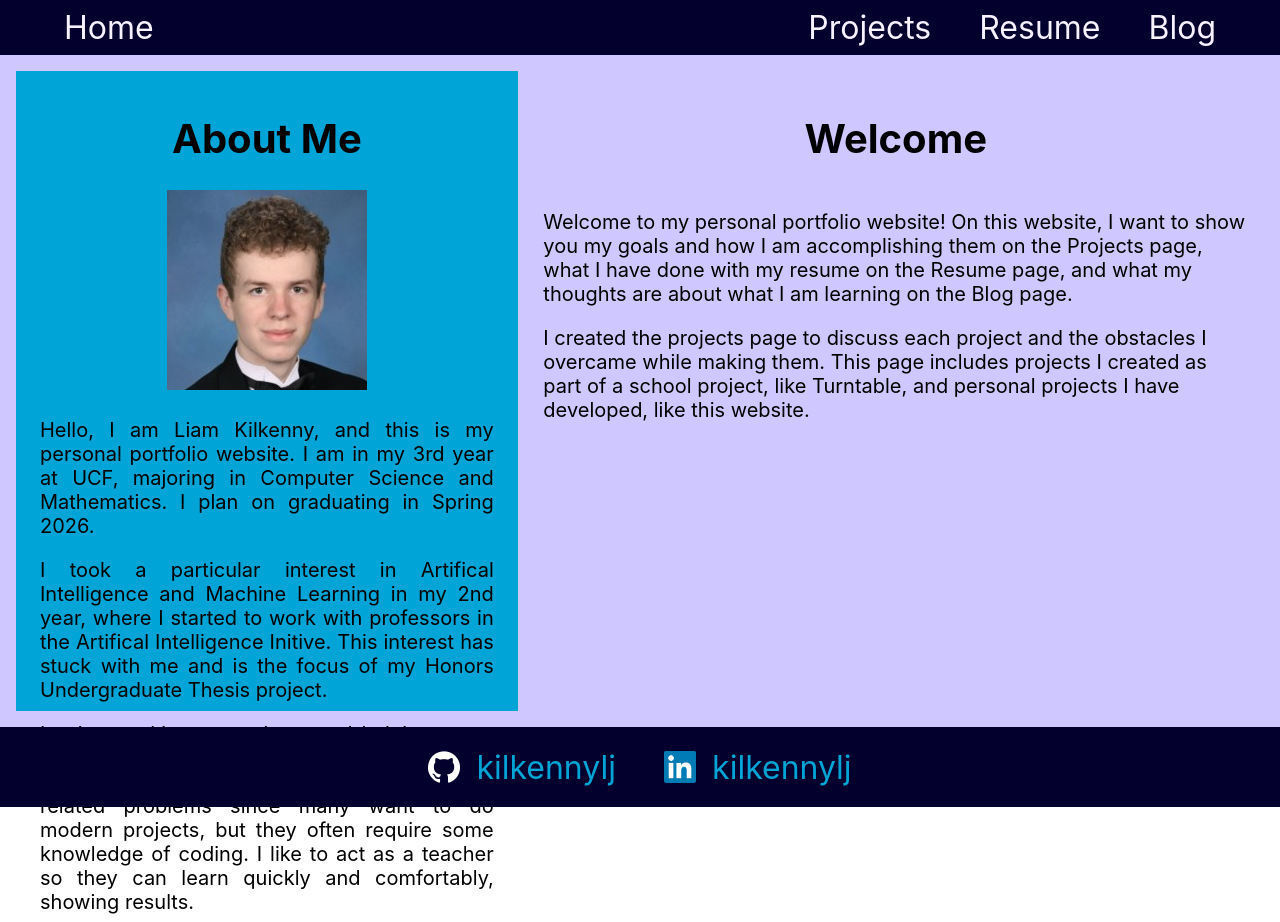
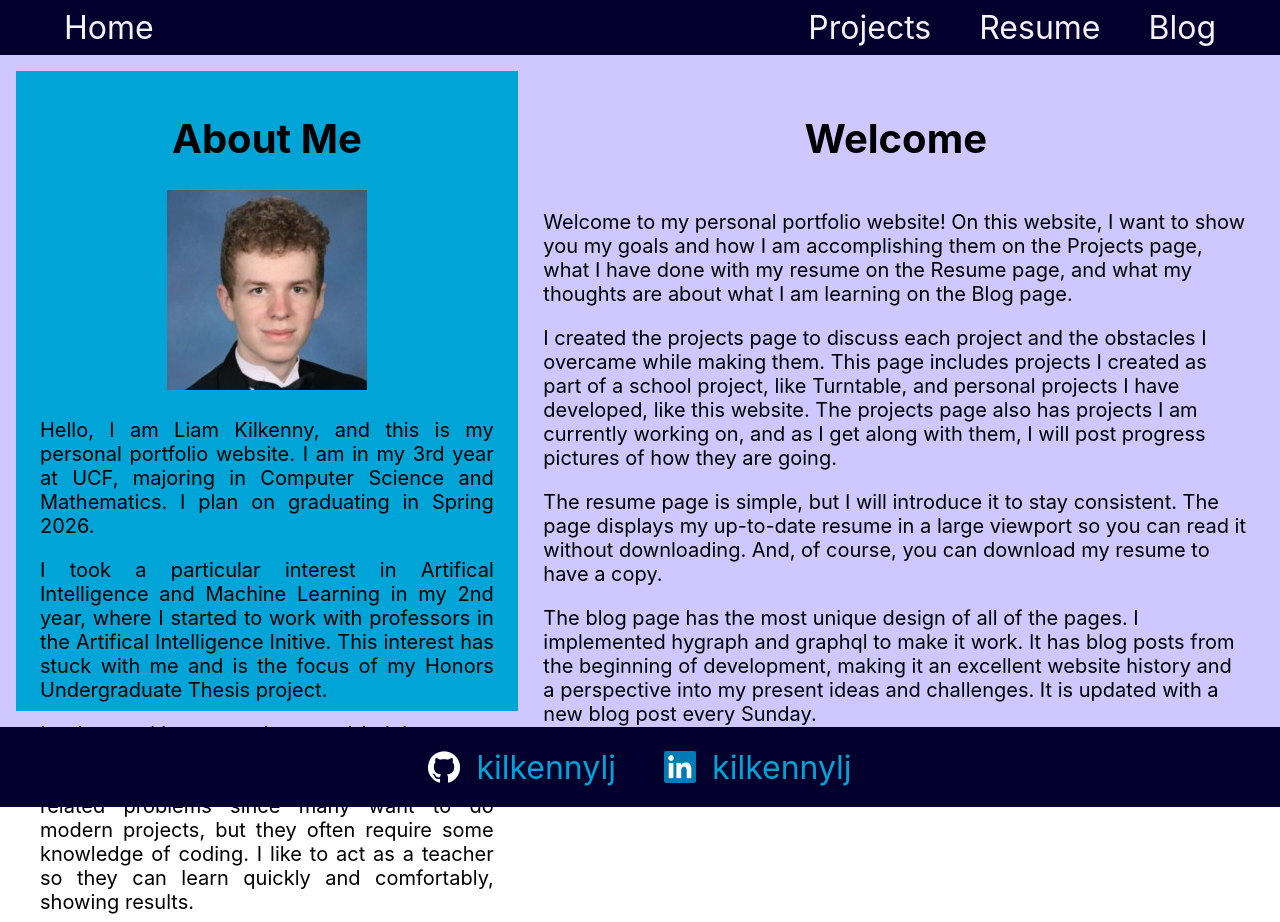
Before and after one commit to kilkennylj/kilkennylj.github.io, a React (Create React App) app: page / in a window 1280 px wide. Shown: the top 922 px of the page. Built offline with nearby package versions, Linux system fonts and the light colour scheme.

Commit message:
Finished home page content, started blog

```diff
--- a/package.json
+++ b/package.json
@@ -6,8 +6,13 @@
     "@testing-library/jest-dom": "^5.17.0",
     "@testing-library/react": "^13.4.0",
     "@testing-library/user-event": "^13.5.0",
+    "graphql": "^16.8.1",
+    "graphql-request": "^7.0.1",
+    "html-react-parser": "^5.1.10",
+    "moment": "^2.30.1",
     "react": "^18.3.1",
     "react-dom": "^18.3.1",
+    "react-multi-carousel": "^2.8.5",
     "react-scripts": "5.0.1",
     "web-vitals": "^2.1.4"
   },
--- a/src/components/HomeContent.jsx
+++ b/src/components/HomeContent.jsx
@@ -14,6 +14,18 @@ function HomeContent()
             <p>
                 I created the projects page to discuss each project and the obstacles I overcame while making them.
                 This page includes projects I created as part of a school project, like Turntable, and personal projects I have developed, like this website.
+                The projects page also has projects I am currently working on, and as I get along with them, I will post progress pictures of how they are going.
+            </p>
+            <p>
+                The resume page is simple, but I will introduce it to stay consistent.
+                The page displays my up-to-date resume in a large viewport so you can read it without downloading.
+                And, of course, you can download my resume to have a copy.
+            </p>
+            <p>
+                The blog page has the most unique design of all of the pages.
+                I implemented hygraph and graphql to make it work.
+                It has blog posts from the beginning of development, making it an excellent website history and a perspective into my present ideas and challenges.
+                It is updated with a new blog post every Sunday.
             </p>
         </div>
     );
```
Also changed, not shown: src/components/Blog.jsx (added, +17 -0 lines), src/pages/BlogPage.jsx (added, +14 -0 lines), src/styles/BlogPage.css (added, +16 -0 lines), 1 other file (tests, documents, lock files or other folders).
